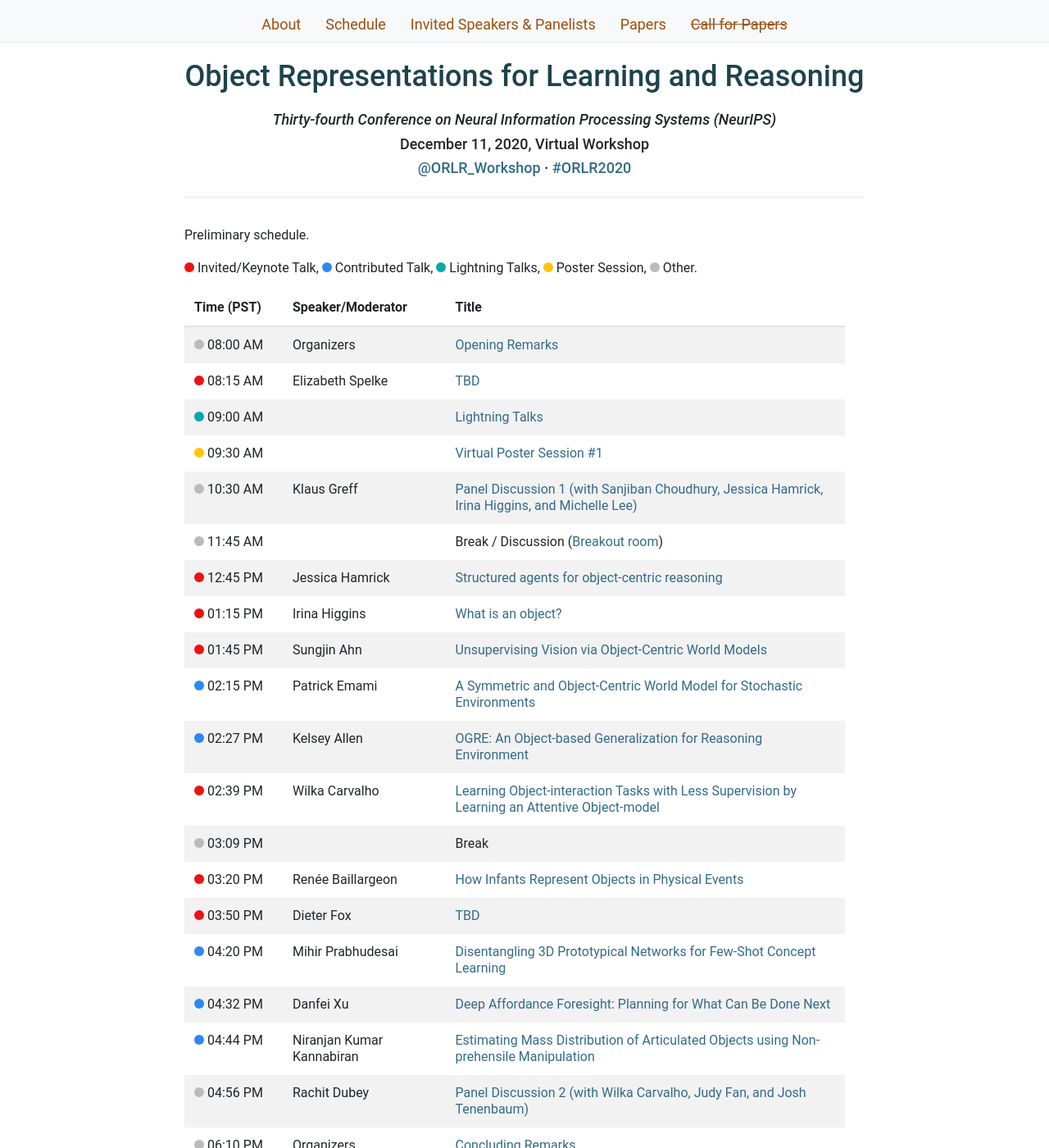
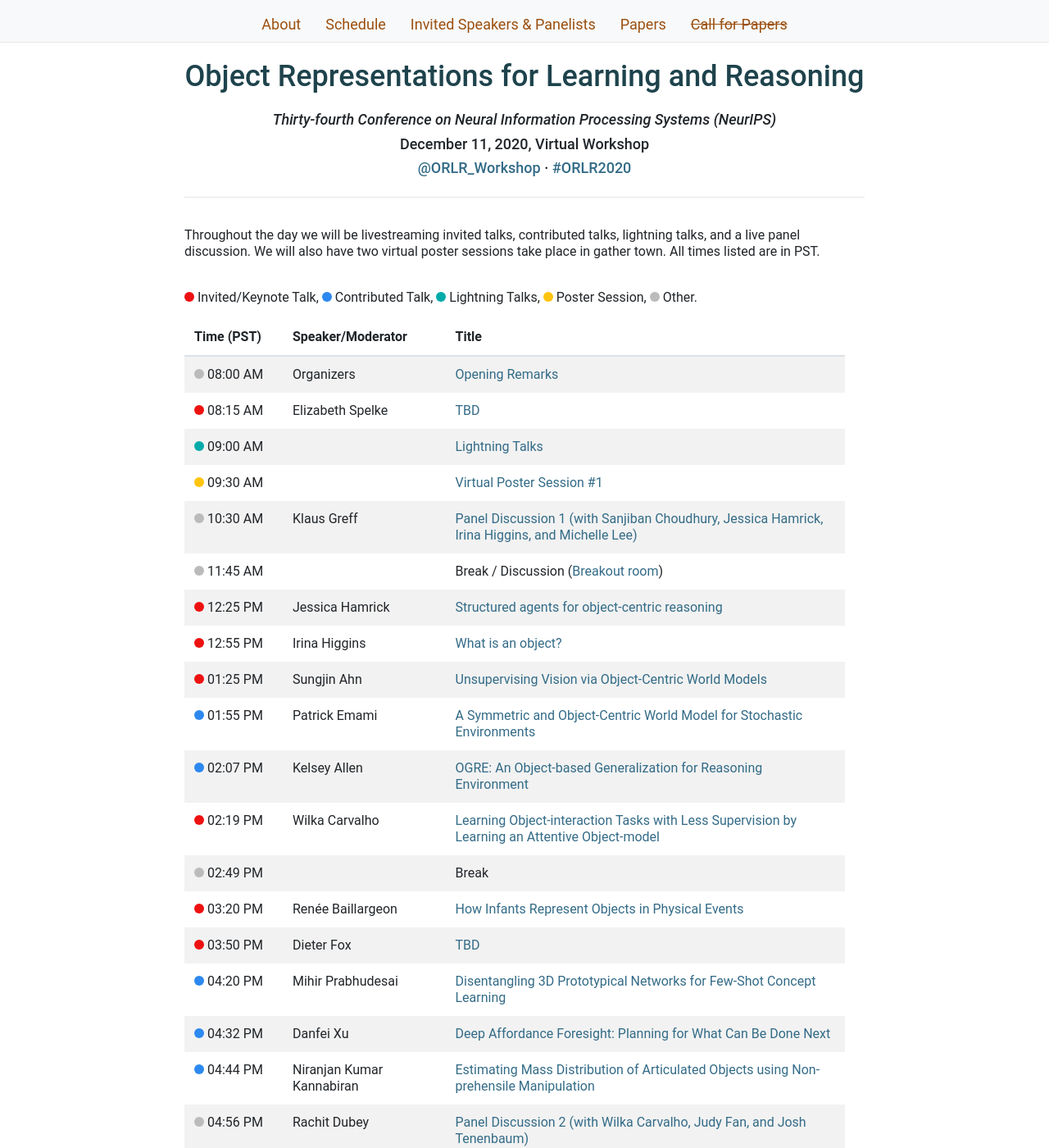
Before and after one commit to orlrworkshop/orlrworkshop.github.io, a Jekyll site: the page built from schedule.html, in a window 1280 px wide and 1400 px high. Shown: the whole window at 82% size. Built offline with Jekyll 4.4.1, drawn with Linux system fonts in a browser that asks for light colours; nearby versions of some CDN libraries.

Commit message:
sync schedule (final)

```diff
--- a/schedule.html
+++ b/schedule.html
@@ -3,12 +3,14 @@ layout: default
 ---
 
 <div class="row">
-<!--<p>Throughout the day we will be livestreaming invited talks, contributed talks, spotlight presentations, and a live panel discussion. Please see <a href="/format.html">How To Participate</a> for details on ways to participate!</p>-->
+<p>Throughout the day we will be livestreaming invited talks, contributed talks, lightning talks, and a live panel discussion.
+We will also have two virtual poster sessions take place in gather town. All times listed are in PST.</p>
+<!--  Please see <a href="/format.html">How To Participate</a> for details on ways to participate!-->
 <!--<p>All times listed are in PST. Please <a href="https://www.timeanddate.com/worldclock/converter.html?iso=20200717T131500&p1=1440" target="_blank">click here</a> for a timezone converter from PST.</p>-->
 <!--<p><a href="https://calendar.google.com/calendar?cid=YmVya2VsZXkuZWR1X3ZkcXA4aWdsNjl2cnNyMmhzdTlwNHUzZTJvQGdyb3VwLmNhbGVuZGFyLmdvb2dsZS5jb20" target="_blank">Click here</a> to view this schedule in Google Calendar.</p>-->
 <p>
-Preliminary schedule.
-</br></br><span class="dot-invited-talk"></span> Invited/Keynote Talk, <span class="dot-contributed-talk"></span> Contributed Talk, <span class="dot-lightning-talk"></span> Lightning Talks, <span class="dot-poster-session"></span> Poster Session, <span class="dot-other-session"></span> Other.
+
+</br><span class="dot-invited-talk"></span> Invited/Keynote Talk, <span class="dot-contributed-talk"></span> Contributed Talk, <span class="dot-lightning-talk"></span> Lightning Talks, <span class="dot-poster-session"></span> Poster Session, <span class="dot-other-session"></span> Other.
 </p>
 <table class="table table-striped table-condensed" id="schedule">
   <thead>
@@ -53,43 +55,43 @@ Preliminary schedule.
 <!--      <td><a href="https://iclr.rocket.chat/channel/baics_channel_44" target="_blank">#baics_channel_44</a></td>-->
     </tr>
     <tr>
-      <td><span class="dot-invited-talk"></span> 12:45 PM</td>
+      <td><span class="dot-invited-talk"></span> 12:25 PM</td>
       <td>Jessica Hamrick</td>
       <td><a href="/program/orlr_31.html">Structured agents for object-centric reasoning</a></td>
 <!--      <td><a href="https://iclr.rocket.chat/channel/baics_channel_45" target="_blank">#baics_channel_45</a></td>-->
     </tr>
     <tr>
-      <td><span class="dot-invited-talk"></span> 01:15 PM</td>
+      <td><span class="dot-invited-talk"></span> 12:55 PM</td>
       <td>Irina Higgins</td>
       <td><a href="/program/orlr_32.html">What is an object?</a></td>
 <!--      <td><a href="https://iclr.rocket.chat/channel/baics_channel_45" target="_blank">#baics_channel_45</a></td>-->
     </tr>
     <tr>
-      <td><span class="dot-invited-talk"></span> 01:45 PM</td>
+      <td><span class="dot-invited-talk"></span> 01:25 PM</td>
       <td>Sungjin Ahn</td>
       <td><a href="/program/orlr_33.html">Unsupervising Vision via Object-Centric World Models</a></td>
 <!--      <td><a href="https://iclr.rocket.chat/channel/baics_channel_08" target="_blank">#baics_channel_08</a></td>-->
     </tr>
     <tr>
-      <td><span class="dot-contributed-talk"></span> 02:15 PM</td>
+      <td><span class="dot-contributed-talk"></span> 01:55 PM</td>
       <td>Patrick Emami</td>
       <td><a href="/program/orlr_3.html">A Symmetric and Object-Centric World Model for Stochastic Environments</a></td>
 <!--      <td><a href="https://iclr.rocket.chat/channel/baics_channel_46" target="_blank">#baics_channel_46</a></td>-->
     </tr>
     <tr>
-      <td><span class="dot-contributed-talk"></span> 02:27 PM</td>
+      <td><span class="dot-contributed-talk"></span> 02:07 PM</td>
       <td>Kelsey Allen</td>
       <td><a href="/program/orlr_9.html">OGRE: An Object-based Generalization for Reasoning Environment</a></td>
 <!--      <td><a href="https://iclr.rocket.chat/channel/baics_channel_46" target="_blank">#baics_channel_46</a></td>-->
     </tr>
     <tr>
-      <td><span class="dot-invited-talk"></span> 02:39 PM</td>
+      <td><span class="dot-invited-talk"></span> 02:19 PM</td>
       <td>Wilka Carvalho</td>
       <td><a href="/program/orlr_34.html">Learning Object-interaction Tasks with Less Supervision by Learning an Attentive Object-model</a></td>
 <!--      <td><a href="https://iclr.rocket.chat/channel/baics_channel_08" target="_blank">#baics_channel_08</a></td>-->
     </tr>
     <tr>
-      <td><span class="dot-other-session"></span> 03:09 PM</td>
+      <td><span class="dot-other-session"></span> 02:49 PM</td>
       <td></td>
       <td>Break</td>
 <!--      <td><a href="https://iclr.rocket.chat/channel/baics_channel_44" target="_blank">#baics_channel_44</a></td>-->
```
